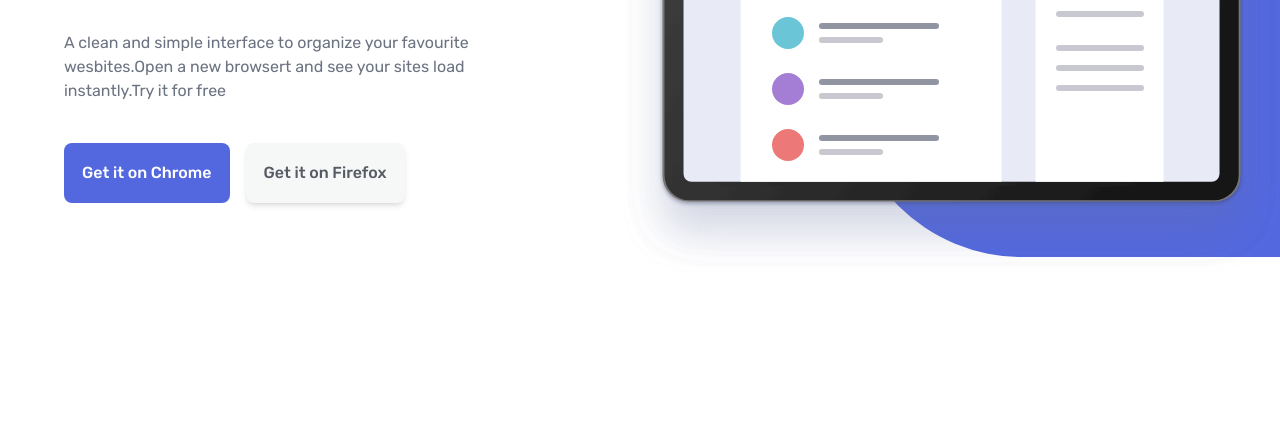
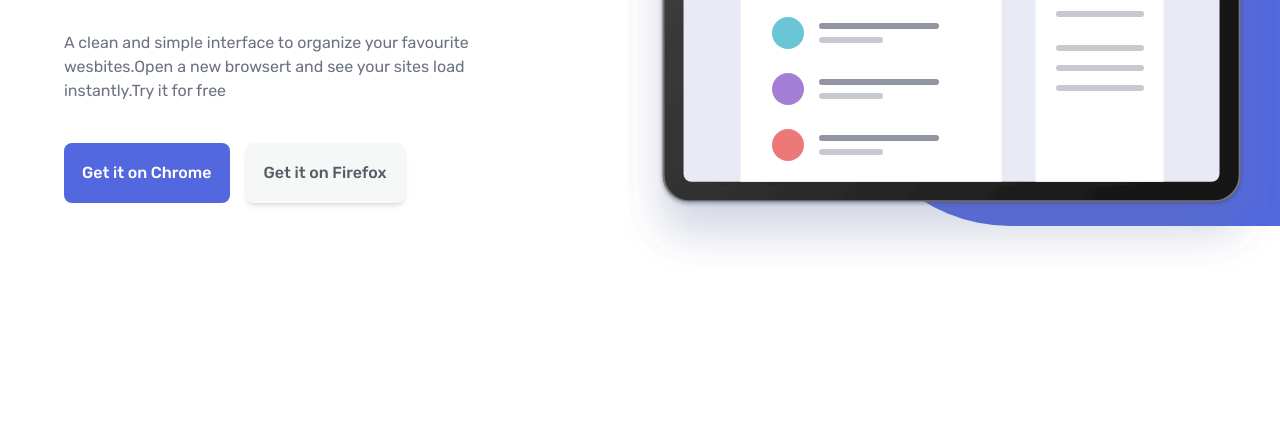
Before and after one commit to Biki-das/Bookmarking-app, a website built with Vite: page index.html in a window 1280 px wide. Shown: the part 378-800 px from the top of the page. Built offline with nearby package versions, Linux system fonts and the light colour scheme.

Commit message:
Removed height

```diff
--- a/index.html
+++ b/index.html
@@ -14,7 +14,7 @@
   <body class="relative overflow-x-hidden">
     <div
       id="mobile-nav"
-      class="overflow-x-hidden animate-slideup top-0 left-0 fixed w-screen h-full bg-veryDarkBlue bg-opacity-90 flex-col justify-between hidden z-50"
+      class="animate-slideup top-0 left-0 fixed w-screen h-full bg-veryDarkBlue bg-opacity-90 flex-col justify-between hidden z-50"
     >
       <section>
         <div class="flex w-[90%] mx-auto justify-between p-6 items-center">
@@ -154,7 +154,7 @@
       </svg>
     </nav>
     <main
-      class="h-[500px] w-[100%] mx-auto flex flex-col lg:flex-row justify-between mt-28"
+      class="w-[100%] mx-auto flex flex-col lg:flex-row justify-between mt-28"
     >
       <section class="order-2 lg:order-1 flex-1 lg:ml-16 2xl:ml-36 mt-16">
         <h1 class="text-[40px] font-bold text-center lg:text-left">
@@ -187,7 +187,7 @@
           src="./Assests/images/illustration-hero.svg"
         />
         <div
-          class="bg-softBlue w-[70%] h-[70%] left-56 absolute top-[20%] rounded-l-full right-0 overflow-x-hidden"
+          class="bg-softBlue w-[70%] h-[70%] left-56 absolute top-[20%] rounded-l-full right-0"
         ></div>
       </article>
     </main>
```
